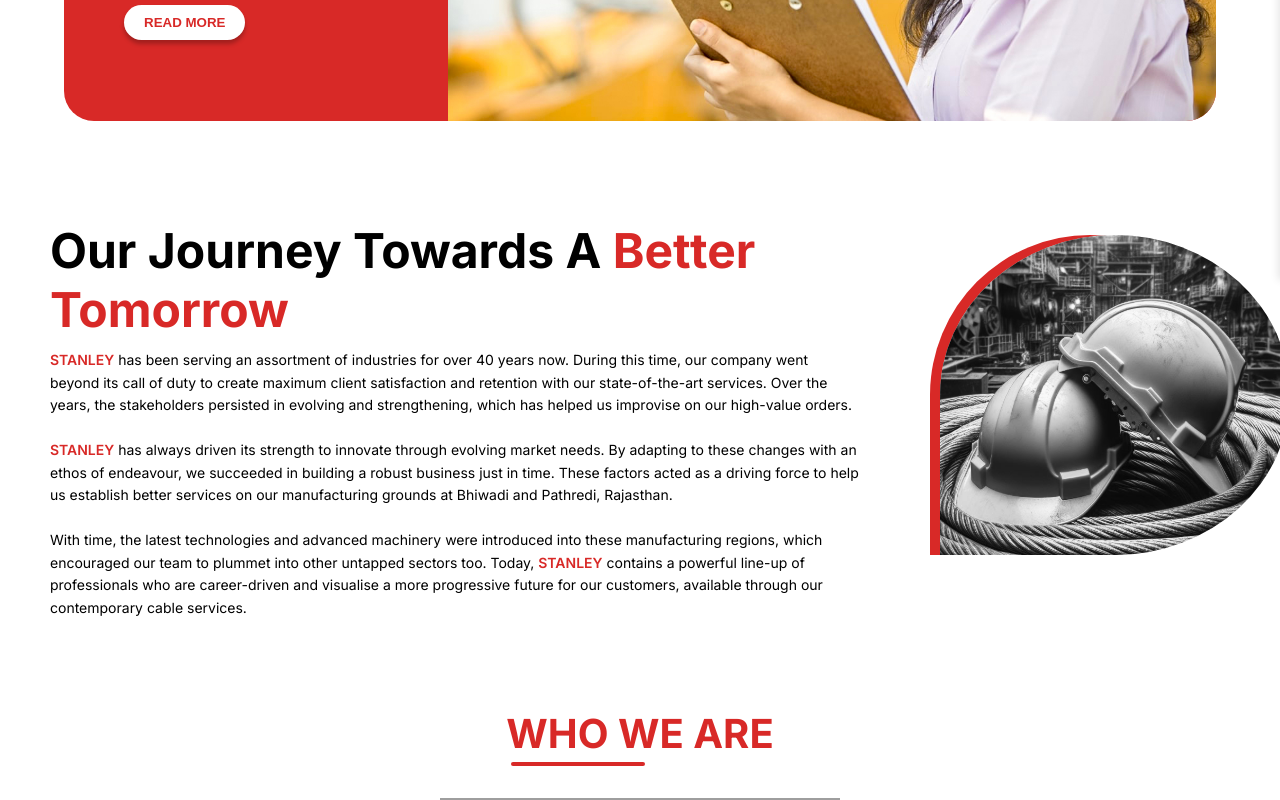
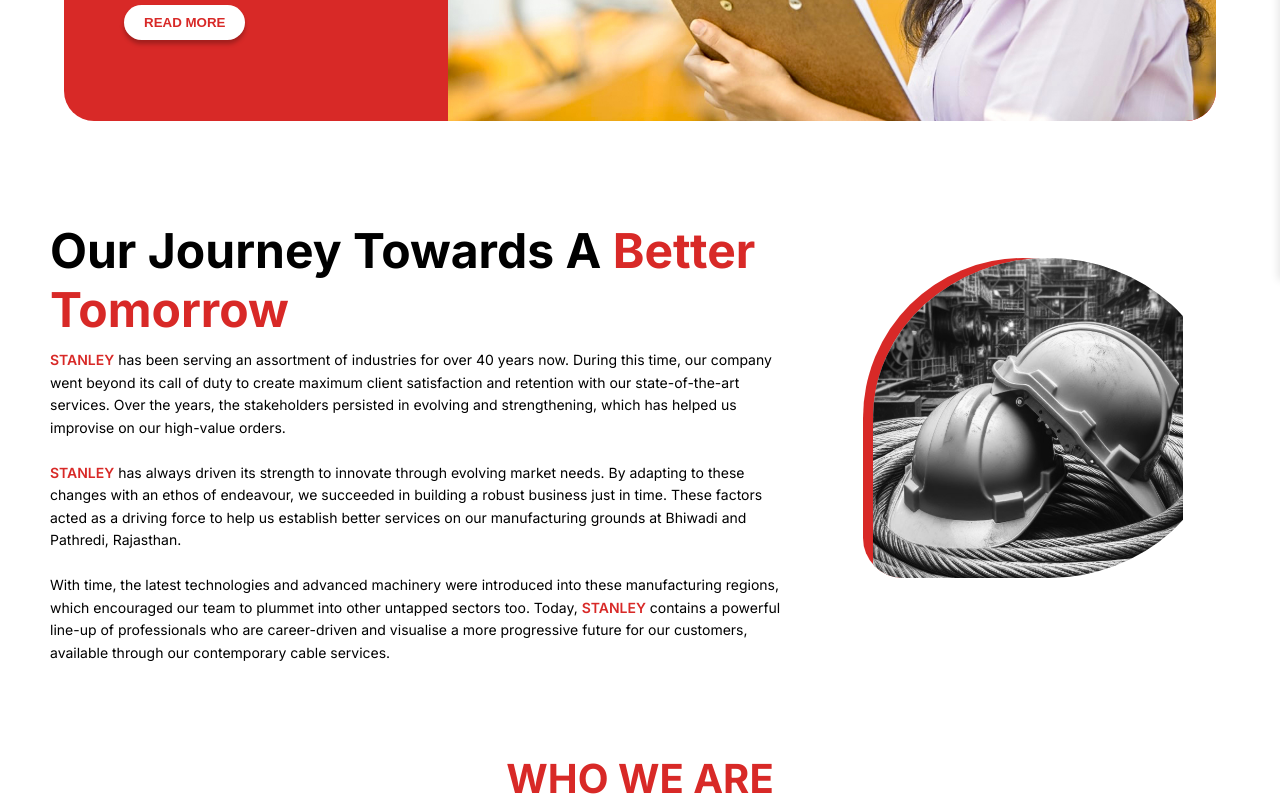
Before and after one commit to Deepanshumethi/Jyoti_Cables, a React (Create React App) app: page /company-profile in a window 1280 px wide. Shown: the part 520-1320 px from the top of the page. Built offline with nearby package versions, Linux system fonts and the light colour scheme; grey boxes are pictures that could not be loaded.

Commit message:
Update App.css

```diff
--- a/src/App.css
+++ b/src/App.css
@@ -2,6 +2,7 @@
   padding: 0;
   margin: 0;
   box-sizing: border-box;
+  overflow:hidden;
   /* line-height:1.7rem; */
 }
 button , a , li{
@@ -170,7 +171,7 @@
 /* //left-imageright-text css */
 .left-text-right-image-main {
   display: grid;
-  grid-template-columns: 1.5fr 0.5fr;
+  grid-template-columns: 2fr 1fr;
   /* grid-auto-rows: 100px; */
   gap: 40px;
   padding: 50px 30px 50px 50px;
```
